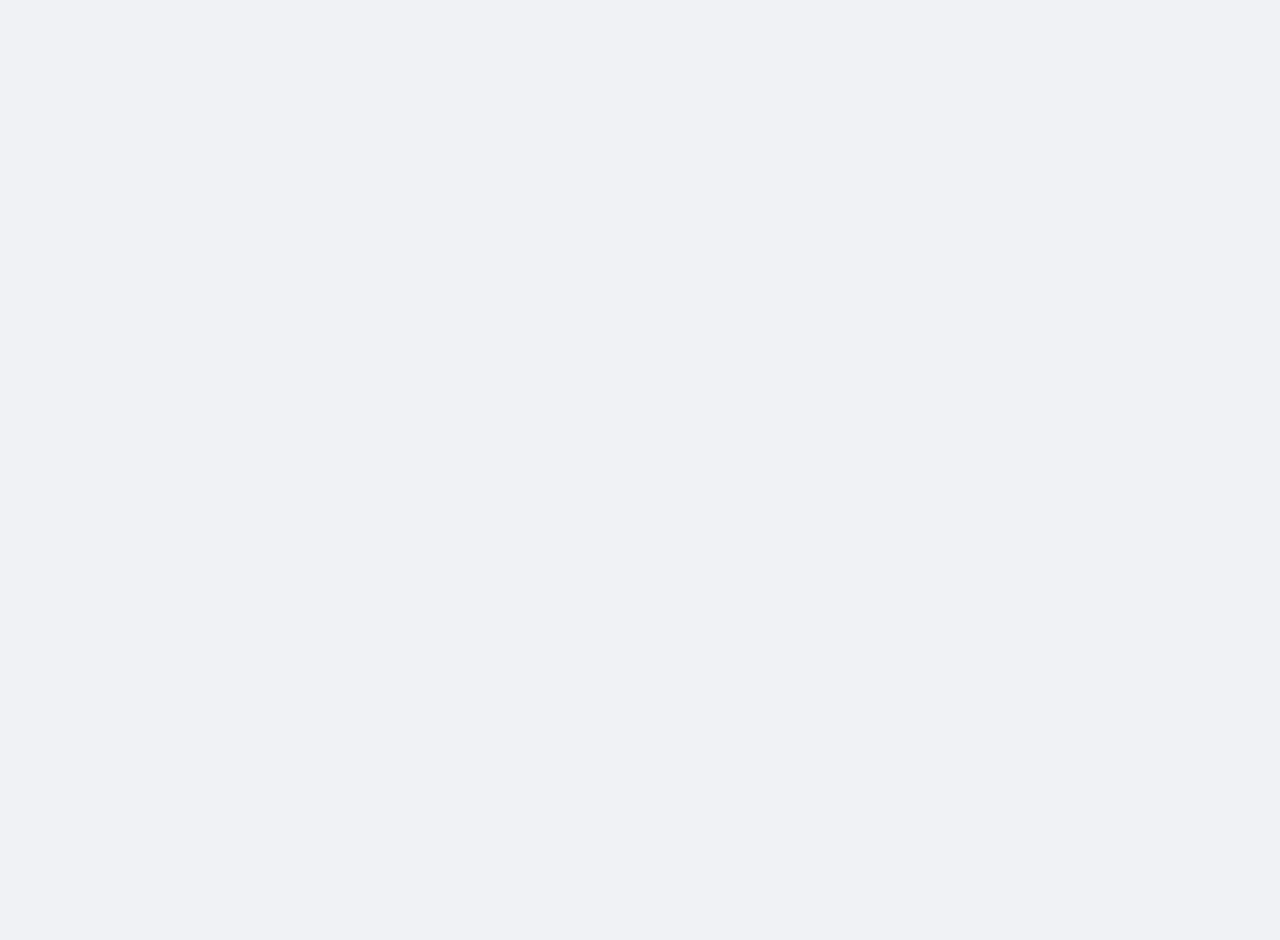
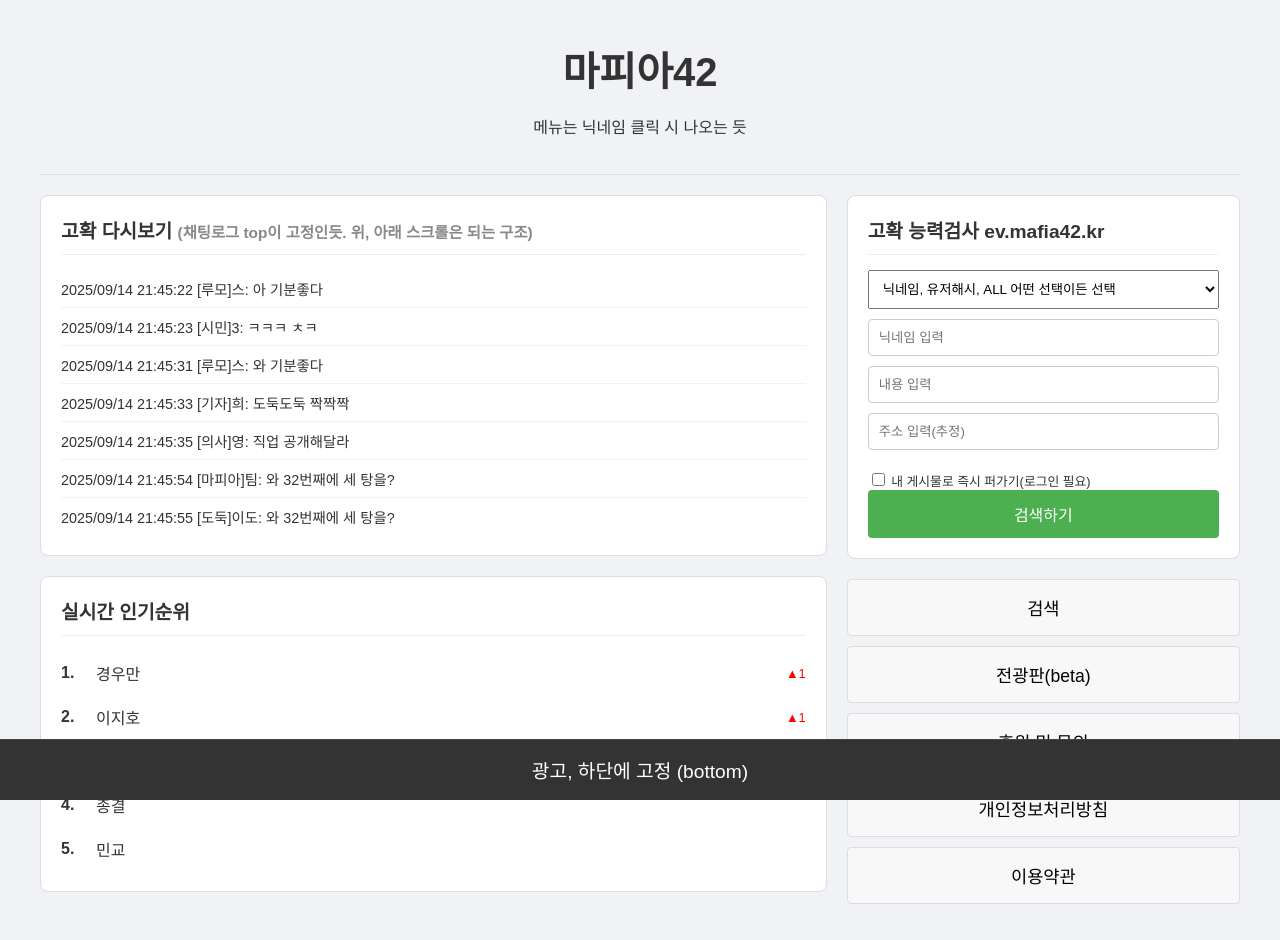
Before and after one commit to mytrashcan/mytrashcan.github.io, a plain HTML site: page index.html in a window 1280 px wide. Before the commit the page ends 800 px from the top, so only its background shows below. Drawn offline with Linux system fonts and the light colour scheme.

Commit message:
Update index.html

```diff
--- a/index.html
+++ b/index.html
@@ -14,22 +14,26 @@
             color: #333;
             height: 100%;
         }
+
         .container {
             max-width: 1200px;
             margin: 0 auto;
             padding: 20px;
             padding-bottom: 80px; /* 하단 광고 공간 확보 */
         }
+
         /* 헤더 부분 */
         header {
             text-align: center;
             padding: 20px 0;
             border-bottom: 1px solid #ddd;
         }
+
         header h1 {
             margin: 0;
             font-size: 2.5em;
         }
+
         /* 메인 콘텐츠 영역 */
         .main-content {
             display: flex;
@@ -37,16 +41,19 @@
             gap: 20px;
             margin-top: 20px;
         }
+
         /* 좌측 영역 (고확 다시보기, 인기순위) */
         .left-column {
             flex: 2;
             min-width: 300px;
         }
+
         /* 우측 영역 (로그인/검색) */
         .right-column {
             flex: 1;
             min-width: 280px;
         }
+
         /* 공통 박스 스타일 */
         .box {
             background-color: #fff;
@@ -55,6 +62,7 @@
             padding: 20px;
             margin-bottom: 20px;
         }
+
         .box h2 {
             margin-top: 0;
             font-size: 1.2em;
@@ -62,6 +70,7 @@
             padding-bottom: 10px;
             margin-bottom: 15px;
         }
+
         /* 고확 다시보기 */
         .chat-log ul {
             list-style: none;
@@ -70,39 +79,47 @@
             max-height: 300px;
             overflow-y: auto;
         }
+
         .chat-log li {
             padding: 8px 0;
             border-bottom: 1px solid #f2f2f2;
             font-size: 0.9em;
         }
+
         .chat-log li:last-child {
             border-bottom: none;
         }
+
         /* 실시간 인기 순위 */
         .ranking-list ol {
             list-style: none;
             padding: 0;
             margin: 0;
         }
+
         .ranking-list li {
             display: flex;
             align-items: center;
             padding: 10px 0;
             font-size: 1em;
         }
+
         .ranking-list .rank {
             font-weight: bold;
             margin-right: 15px;
             width: 20px;
         }
+
         .ranking-list .change {
             margin-left: auto;
             font-size: 0.8em;
             width: 30px;
             text-align: right;
         }
+
         .change.up { color: red; }
         .change.down { color: blue; }
+
         /* 검색 및 로그인 폼 */
         .search-login-form input[type="text"],
         .search-login-form input[type="password"] {
@@ -112,6 +129,7 @@
             border: 1px solid #ccc;
             border-radius: 4px;
         }
+
         .search-login-form button {
             width: 100%;
             padding: 12px;
@@ -122,15 +140,18 @@
             cursor: pointer;
             font-size: 1em;
         }
+
         .search-login-form button:hover {
             background-color: #45a049;
         }
+
         .form-options {
             display: flex;
             justify-content: space-between;
             font-size: 0.8em;
             margin-top: 10px;
         }
+
         /* 메인화면 메뉴 버튼 */
         .main-menu {
              display: grid;
@@ -138,6 +159,7 @@
              gap: 10px;
              margin-top: 20px;
         }
+
         .main-menu button {
             padding: 15px;
             background-color: #f8f8f8;
@@ -147,4 +169,121 @@
             font-size: 1.1em;
             text-align: center;
         }
-        .main
+
+        .main-menu button:hover {
+            background-color: #e9e9e9;
+        }
+
+
+        /* 하단 고정 광고 */
+        .bottom-ad {
+            position: fixed;
+            bottom: 0;
+            left: 0;
+            width: 100%;
+            height: 60px;
+            background-color: #333;
+            color: white;
+            display: flex;
+            justify-content: center;
+            align-items: center;
+            z-index: 1000;
+            font-size: 1.2em;
+            border-top: 1px solid #444;
+        }
+
+        /* 반응형 디자인 */
+        @media (max-width: 768px) {
+            .main-content {
+                flex-direction: column;
+            }
+        }
+    </style>
+</head>
+<body>
+
+    <div class="container">
+        <header>
+            <h1>마피아42</h1>
+            <p>메뉴는 닉네임 클릭 시 나오는 듯</p>
+        </header>
+
+        <div class="main-content">
+            <div class="left-column">
+                <div class="box">
+                    <h2>고확 다시보기 <span style="font-size:0.8em; color: #888;">(채팅로그 top이 고정인듯. 위, 아래 스크롤은 되는 구조)</span></h2>
+                    <div class="chat-log">
+                        <ul>
+                            <li>2025/09/14 21:45:22 [루모]스: 아 기분좋다</li>
+                            <li>2025/09/14 21:45:23 [시민]3: ㅋㅋㅋ ㅊㅋ</li>
+                            <li>2025/09/14 21:45:31 [루모]스: 와 기분좋다</li>
+                            <li>2025/09/14 21:45:33 [기자]희: 도둑도둑 짝짝짝</li>
+                            <li>2025/09/14 21:45:35 [의사]영: 직업 공개해달라</li>
+                            <li>2025/09/14 21:45:54 [마피아]팀: 와 32번째에 세 탕을?</li>
+                            <li>2025/09/14 21:45:55 [도둑]이도: 와 32번째에 세 탕을?</li>
+                        </ul>
+                    </div>
+                </div>
+
+                <div class="box">
+                    <h2>실시간 인기순위</h2>
+                    <div class="ranking-list">
+                        <ol>
+                            <li><span class="rank">1.</span> 경우만 <span class="change up">▲1</span></li>
+                            <li><span class="rank">2.</span> 이지호 <span class="change up">▲1</span></li>
+                            <li><span class="rank">3.</span> 대통령 <span class="change down">▼1</span></li>
+                            <li><span class="rank">4.</span> 종결</li>
+                            <li><span class="rank">5.</span> 민교</li>
+                        </ol>
+                    </div>
+                </div>
+            </div>
+
+            <div class="right-column">
+                <div class="box search-login-form">
+                     <h2>고확 능력검사 ev.mafia42.kr</h2>
+                     <select style="width:100%; padding:10px; margin-bottom:10px;">
+                         <option>닉네임, 유저해시, ALL 어떤 선택이든 선택</option>
+                     </select>
+                     <input type="text" id="nickname" placeholder="닉네임 입력">
+                     <input type="text" id="userhash" placeholder="내용 입력">
+                     <input type="text" id="useraddress" placeholder="주소 입력(추정)">
+                     <div class="form-options">
+                        <label><input type="checkbox"> 내 게시물로 즉시 퍼가기(로그인 필요)</label>
+                    </div>
+                    <button>검색하기</button>
+                </div>
+
+                <div class="main-menu">
+                    <button>검색</button>
+                    <button>전광판(beta)</button>
+                    <button>후원 및 문의</button>
+                    <button>개인정보처리방침</button>
+                    <button>이용약관</button>
+                </div>
+            </div>
+        </div>
+    </div>
+
+    <div class="bottom-ad">
+        광고, 하단에 고정 (bottom)
+    </div>
+
+    <script>
+        // 간단한 상호작용을 위한 JavaScript
+        document.addEventListener('DOMContentLoaded', function() {
+            const inputs = document.querySelectorAll('.search-login-form input[type="text"], .search-login-form input[type="password"]');
+
+            inputs.forEach(input => {
+                const placeholder = input.getAttribute('placeholder');
+                input.addEventListener('focus', () => {
+                    input.setAttribute('placeholder', '');
+                });
+                input.addEventListener('blur', () => {
+                    input.setAttribute('placeholder', placeholder);
+                });
+            });
+        });
+    </script>
+</body>
+</html>
```
